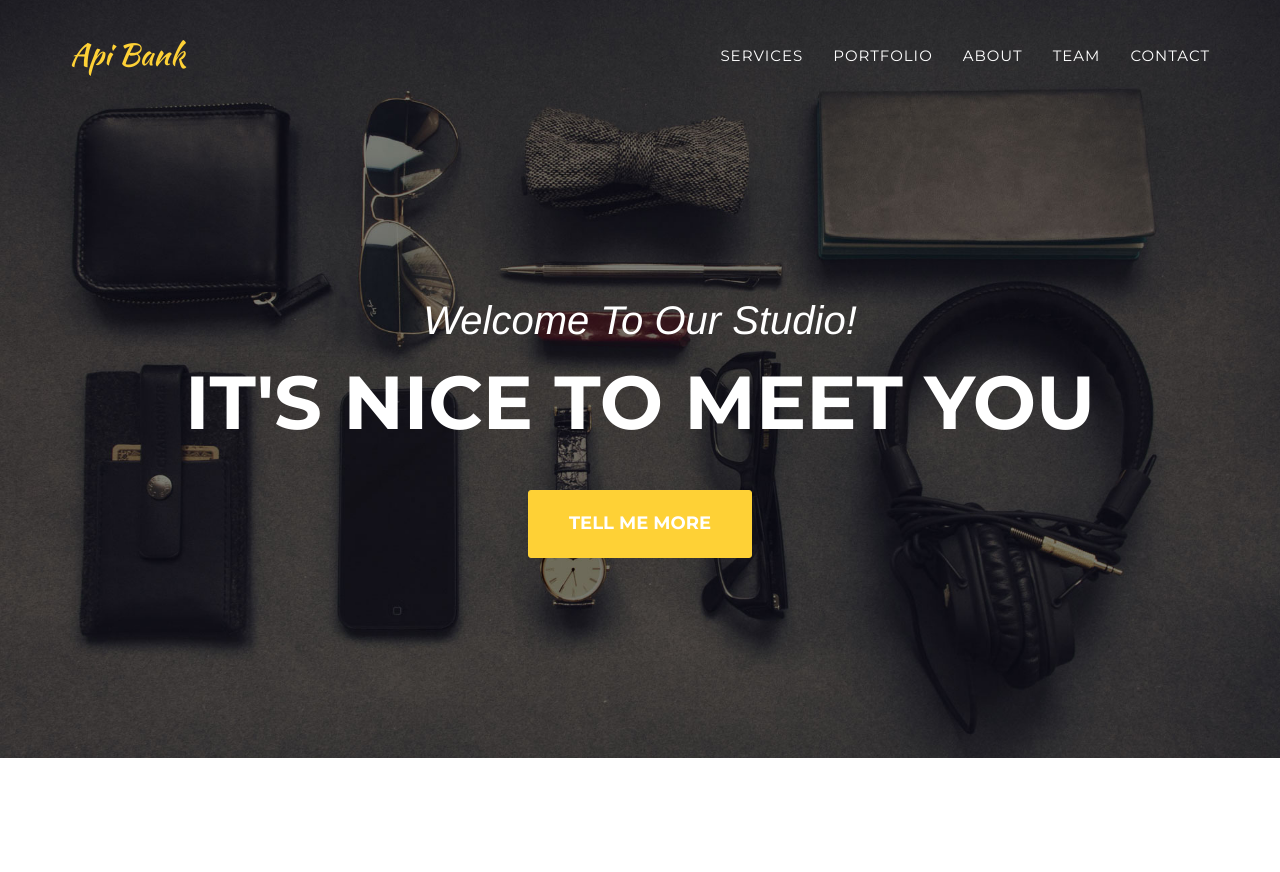
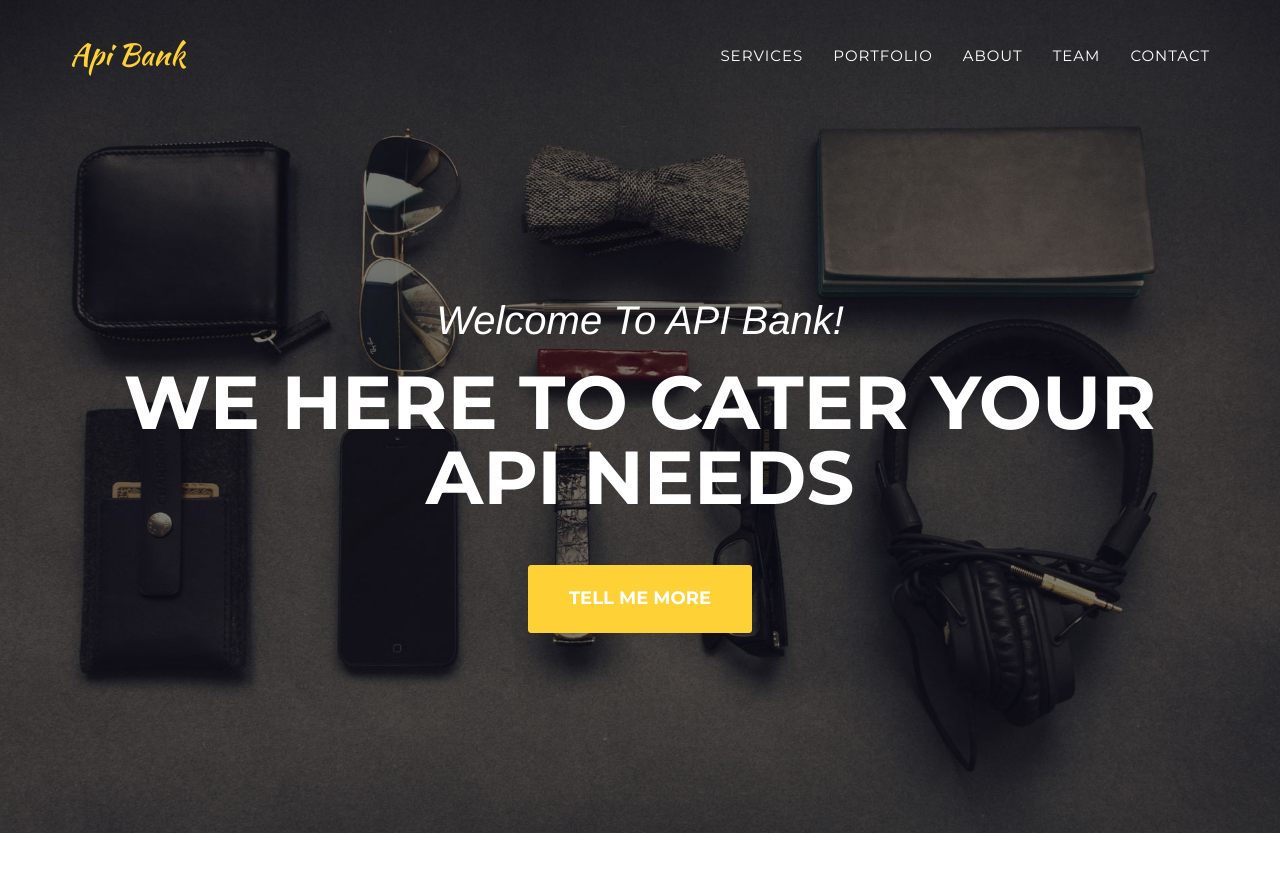
Before and after one commit to skolacode/api-bank, a Jekyll site: the page built from index.html, in a window 1280 px wide and 900 px high. Shown: the top 872 px of the window. Built offline with Jekyll 4.4.1, drawn with Linux system fonts in a browser that asks for light colours; some web fonts are replaced.

Commit message:
change the wording and hide portfolio

```diff
--- a/_includes/header.html
+++ b/_includes/header.html
@@ -44,8 +44,8 @@
     <header>
         <div class="container">
             <div class="intro-text">
-                <div class="intro-lead-in">Welcome To Our Studio!</div>
-                <div class="intro-heading">It's Nice To Meet You</div>
+                <div class="intro-lead-in">Welcome To API Bank!</div>
+                <div class="intro-heading">We here to cater your API needs</div>
                 <a href="#services" class="page-scroll btn btn-xl">Tell Me More</a>
             </div>
         </div>
--- a/_layouts/default.html
+++ b/_layouts/default.html
@@ -8,7 +8,7 @@
 
     {% include header.html %}
     {% include services.html %}
-    {% include portfolio_grid.html %}
+    <!-- {% include portfolio_grid.html %} -->
     {% include about.html %}
     {% include team.html %}
     {% include clients.html %}
```
